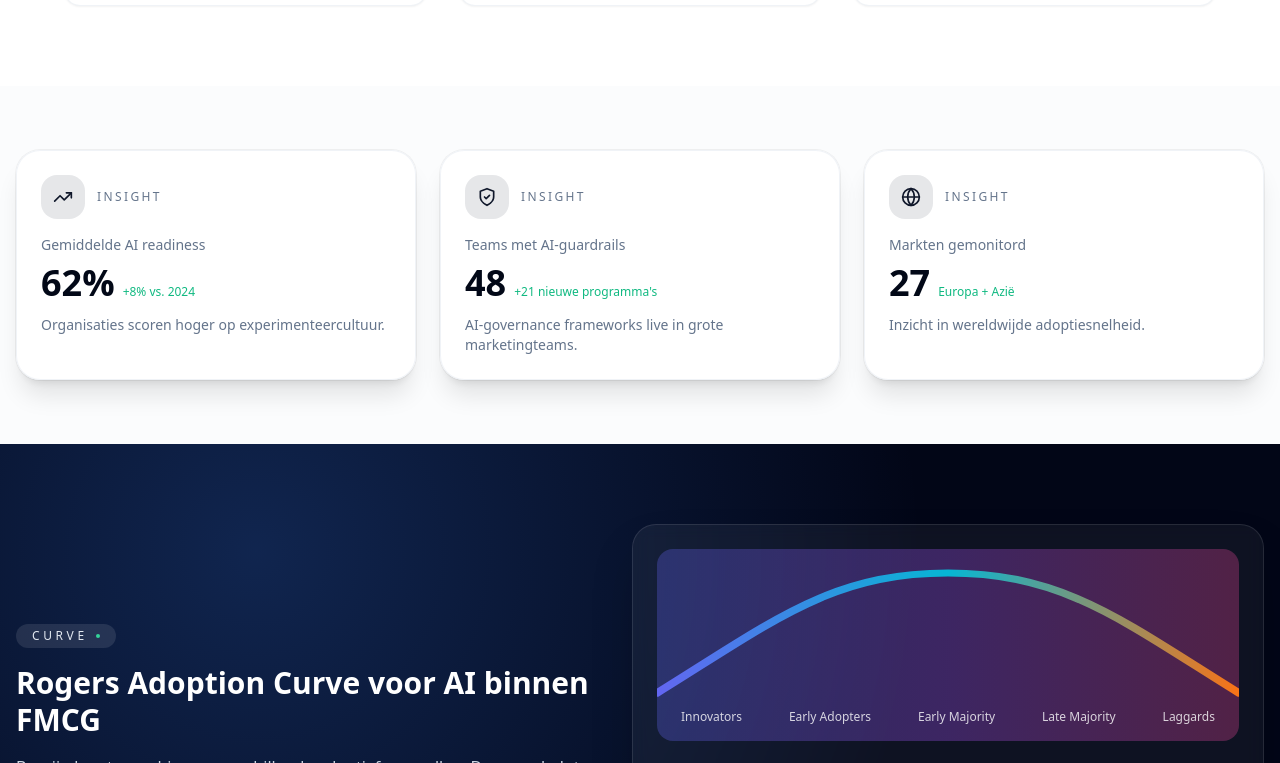
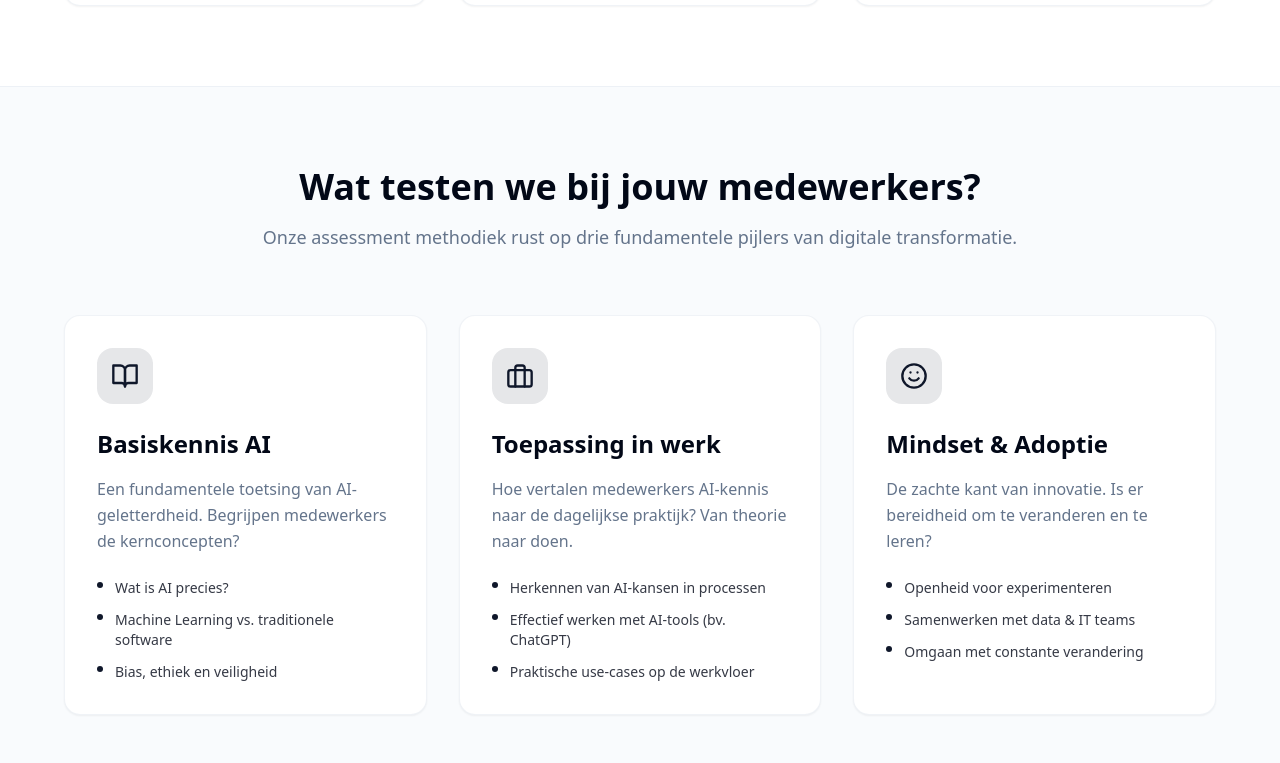
Before and after one commit to ThijsKeybets123/Ai-adoptie, a React (Vite) app: page / in a window 1280 px wide. Shown: the part 1417-2180 px from the top of the page. Built offline with nearby package versions, Linux system fonts and the light colour scheme.

Commit message:
Add new AI Test Modules section for businesses

```diff
--- a/src/Index.tsx
+++ b/src/Index.tsx
@@ -31,6 +31,10 @@ import {
   Globe,
   ChevronDown,
   Home,
+  BookOpen,
+  Briefcase,
+  Smile,
+  CheckCircle2,
 } from "lucide-react";
 import {
   Carousel,
@@ -263,6 +267,39 @@ const benefits = [
   }
 ];
 
+const testModules = [
+  {
+    title: "Basiskennis AI",
+    description: "Een fundamentele toetsing van AI-geletterdheid. Begrijpen medewerkers de kernconcepten?",
+    icon: BookOpen,
+    bullets: [
+      "Wat is AI precies?",
+      "Machine Learning vs. traditionele software",
+      "Bias, ethiek en veiligheid"
+    ]
+  },
+  {
+    title: "Toepassing in werk",
+    description: "Hoe vertalen medewerkers AI-kennis naar de dagelijkse praktijk? Van theorie naar doen.",
+    icon: Briefcase,
+    bullets: [
+      "Herkennen van AI-kansen in processen",
+      "Effectief werken met AI-tools (bv. ChatGPT)",
+      "Praktische use-cases op de werkvloer"
+    ]
+  },
+  {
+    title: "Mindset & Adoptie",
+    description: "De zachte kant van innovatie. Is er bereidheid om te veranderen en te leren?",
+    icon: Smile,
+    bullets: [
+      "Openheid voor experimenteren",
+      "Samenwerken met data & IT teams",
+      "Omgaan met constante verandering"
+    ]
+  }
+];
+
 const Index = () => {
   const [selectedBarrier, setSelectedBarrier] = useState<typeof barriers[0] | null>(null);
   const [selectedStrategy, setSelectedStrategy] = useState<typeof strategies[0] | null>(null);
@@ -423,6 +460,45 @@ const Index = () => {
                 <div className="mt-4 flex items-center text-primary text-sm font-medium opacity-0 group-hover:opacity-100 transition-opacity">
                   Lees meer <ArrowRight className="ml-1 h-4 w-4" />
                 </div>
+              </div>
+            ))}
+          </div>
+        </div>
+      </section>
+
+      {/* Test Modules Section */}
+      <section className="py-20 bg-muted/40 border-y border-border/50">
+        <div className="container mx-auto px-4">
+          <div className="text-center max-w-3xl mx-auto mb-16">
+            <h2 className="text-3xl md:text-4xl font-bold text-foreground mb-4">
+              Wat testen we bij jouw medewerkers?
+            </h2>
+            <p className="text-lg text-muted-foreground">
+              Onze assessment methodiek rust op drie fundamentele pijlers van digitale transformatie.
+            </p>
+          </div>
+
+          <div className="grid grid-cols-1 md:grid-cols-3 gap-8 max-w-6xl mx-auto">
+            {testModules.map((module, index) => (
+              <div
+                key={module.title}
+                className="bg-card p-8 rounded-2xl shadow-sm border border-border/50 hover:shadow-lg transition-all hover:-translate-y-1 group"
+              >
+                <div className="h-14 w-14 bg-primary/10 rounded-2xl flex items-center justify-center mb-6 text-primary group-hover:scale-110 transition-transform duration-300">
+                  <module.icon className="h-7 w-7" />
+                </div>
+                <h3 className="text-2xl font-bold mb-4 text-foreground">{module.title}</h3>
+                <p className="text-muted-foreground mb-6 leading-relaxed">
+                  {module.description}
+                </p>
+                <ul className="space-y-3">
+                  {module.bullets.map((bullet, idx) => (
+                    <li key={idx} className="flex items-start gap-3 text-sm text-foreground/80">
+                      <div className="mt-1 h-1.5 w-1.5 rounded-full bg-primary shrink-0" />
+                      <span>{bullet}</span>
+                    </li>
+                  ))}
+                </ul>
               </div>
             ))}
           </div>
```
